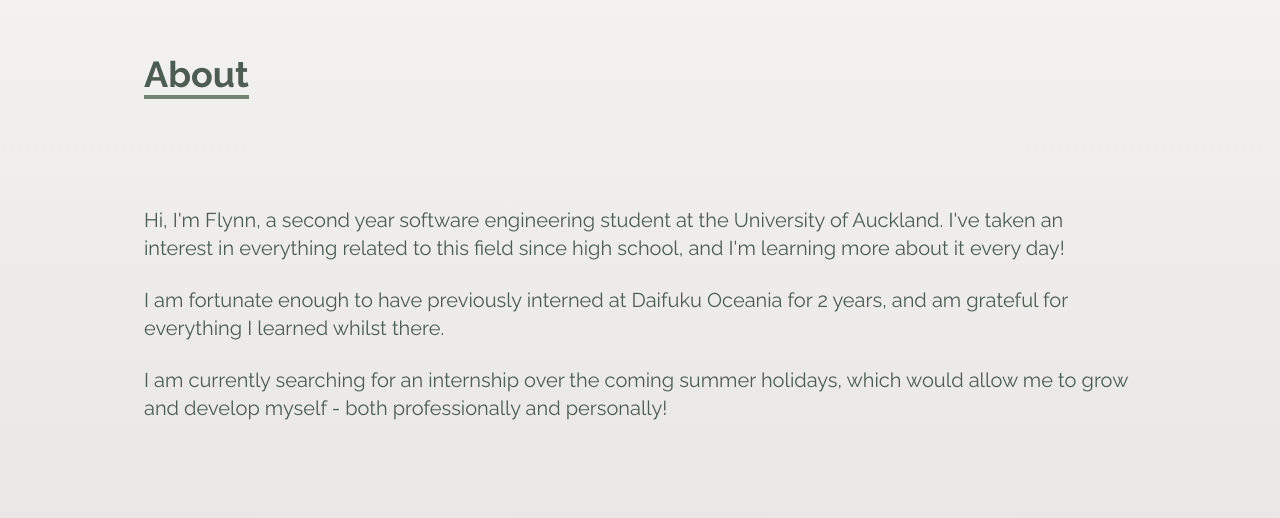
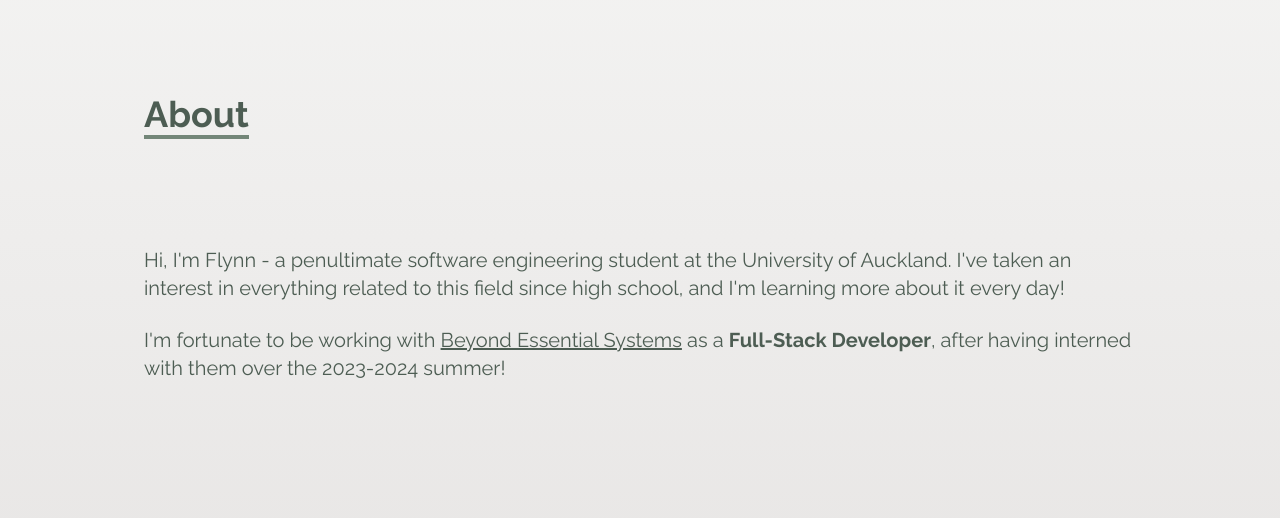
Before and after one commit to flynncs/personal-website, a React (Create React App) app: page / in a window 1280 px wide. Shown: the part 962-1480 px from the top of the page. Built offline with nearby package versions, Linux system fonts and the light colour scheme.

Commit message:
Update About & CV

```diff
--- a/src/components/About.jsx
+++ b/src/components/About.jsx
@@ -1,33 +1,43 @@
-import React from 'react'
+import React from "react";
 
 const About = () => {
   return (
-    <div name='about' className='w-full h-screen bg-gradient-to-b from-stone-100 to-stone-200 text-sage-dark'>
-      <div className='max-w-screen-lg p-4 mx-auto flex flex-col justify-center w-full h-full'>
-        <div className='pb-8'>
-          <p className='text-4xl font-bold inline border-b-4 border-sage-light'>
+    <div
+      name="about"
+      className="w-full h-screen bg-gradient-to-b from-stone-100 to-stone-200 text-sage-dark"
+    >
+      <div className="max-w-screen-lg p-4 mx-auto flex flex-col justify-center w-full h-full">
+        <div className="pb-8">
+          <p className="text-4xl font-bold inline border-b-4 border-sage-light">
             About
           </p>
         </div>
 
-        <p className='text-xl mt-20'>
-          Hi, I'm Flynn, a second year software engineering student at the University of Auckland. I've taken an interest in everything related to this field since high school, and I'm learning more about it every day!
+        <p className="text-xl mt-20">
+          Hi, I'm Flynn - a penultimate software engineering student at the
+          University of Auckland. I've taken an interest in everything related
+          to this field since high school, and I'm learning more about it every
+          day!
         </p>
 
         <br />
 
-        <p className='text-xl'>
-          I am fortunate enough to have previously interned at Daifuku Oceania for 2 years, and am grateful for everything I learned whilst there.
-        </p>
-
-        <br />
-
-        <p className='text-xl'>
-          I am currently searching for an internship over the coming summer holidays, which would allow me to grow and develop myself - both professionally and personally!
+        <p className="text-xl">
+          I'm fortunate to be working with{" "}
+          <a
+            href="https://www.bes.au/"
+            target="_blank"
+            rel="noreferrer"
+            className="underline hover:text-sage-extra-dark"
+          >
+            Beyond Essential Systems
+          </a>{" "}
+          as a <b>Full-Stack Developer</b>, after having interned with them over
+          the 2023-2024 summer!
         </p>
       </div>
     </div>
-  )
-}
+  );
+};
 
-export default About
+export default About;
--- a/src/components/SocialLinks.jsx
+++ b/src/components/SocialLinks.jsx
@@ -42,7 +42,7 @@ export const SocialLinks = () => {
             Resume <BsFillPersonLinesFill size={30} />
             </>
       ),
-      href: '/resume.pdf',
+      href: './fteh-cv-2024.pdf',
       style: 'rounded-br-md',
       download: true,
     }
--- a/tailwind.config.js
+++ b/tailwind.config.js
@@ -1,18 +1,17 @@
 /** @type {import('tailwindcss').Config} */
 module.exports = {
-  content: [
-    "./src/**/*.{js,jsx,ts,tsx}",
-  ],
+  content: ["./src/**/*.{js,jsx,ts,tsx}"],
   theme: {
     extend: {
       colors: {
-        'sage-dark': '#4d5d53',
-        'sage-light': '#738678'
+        "sage-dark": "#4d5d53",
+        "sage-light": "#738678",
+        "sage-extra-dark": "#414d44",
       },
     },
     fontFamily: {
       signature: ["Great Vibes"],
-    }
+    },
   },
   plugins: [],
-}
+};
```
Also changed, not shown: 2 other files (tests, documents, lock files or other folders).
